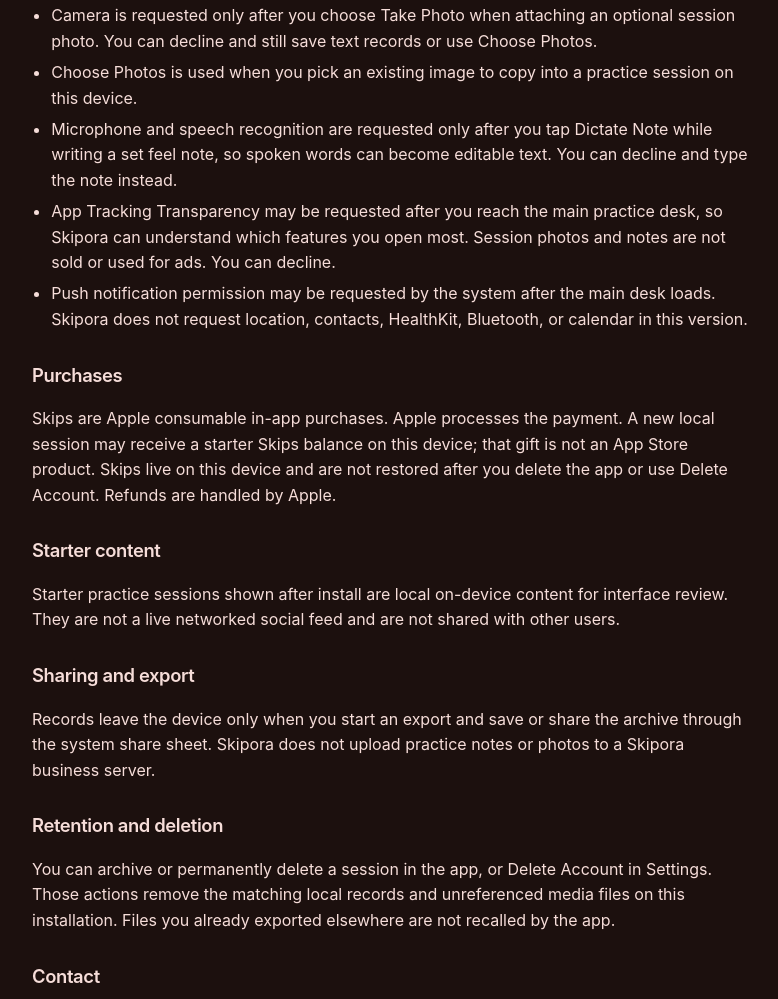
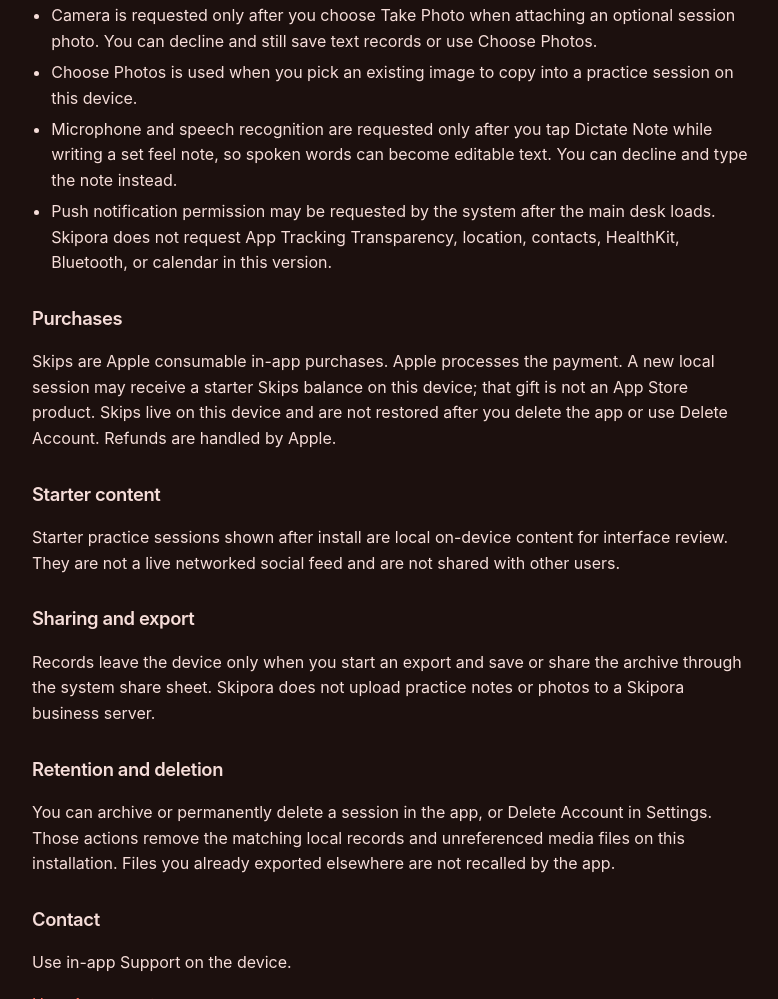
Before and after one commit to skipora-app/skipora-legal, a plain HTML site: page privacy-policy.html in a window 1280 px wide. Shown: the part 958-1957 px from the top of the page, without its empty margins (248-1026 px from the left). Drawn offline with Linux system fonts and the light colour scheme.

Commit message:
Remove ATT wording from Skipora Privacy Policy; Push remains.

```diff
--- a/privacy-policy.html
+++ b/privacy-policy.html
@@ -35,8 +35,7 @@
 <li>Camera is requested only after you choose Take Photo when attaching an optional session photo. You can decline and still save text records or use Choose Photos.</li>
 <li>Choose Photos is used when you pick an existing image to copy into a practice session on this device.</li>
 <li>Microphone and speech recognition are requested only after you tap Dictate Note while writing a set feel note, so spoken words can become editable text. You can decline and type the note instead.</li>
-<li>App Tracking Transparency may be requested after you reach the main practice desk, so Skipora can understand which features you open most. Session photos and notes are not sold or used for ads. You can decline.</li>
-<li>Push notification permission may be requested by the system after the main desk loads. Skipora does not request location, contacts, HealthKit, Bluetooth, or calendar in this version.</li>
+<li>Push notification permission may be requested by the system after the main desk loads. Skipora does not request App Tracking Transparency, location, contacts, HealthKit, Bluetooth, or calendar in this version.</li>
 </ul>
 
 <h2>Purchases</h2>
```
